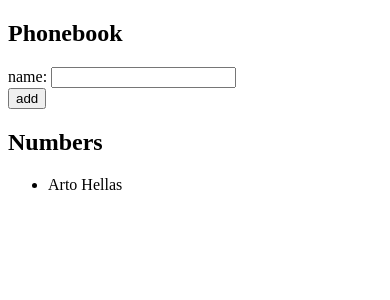
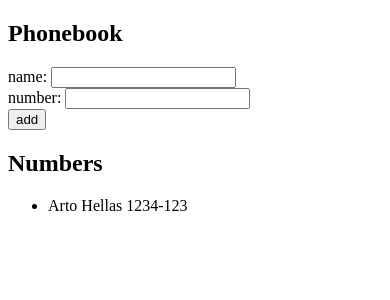
Before and after one commit to estevanjantsk/websovelluskehitys, a React (Vite) app in the folder part2/phonebook/: page / in a window 390 px wide. Shown: the top 300 px of the page. Built offline with nearby package versions, Linux system fonts and the light colour scheme.

Commit message:
2.8: The Phonebook Step3

```diff
--- a/part2/phonebook/src/App.jsx
+++ b/part2/phonebook/src/App.jsx
@@ -2,25 +2,35 @@ import { useState } from 'react'
 
 const App = () => {
   const [persons, setPersons] = useState([
-    { name: 'Arto Hellas' }
+    { name: 'Arto Hellas', number: '1234-123' }
   ])
   const [newName, setNewName] = useState('')
+  const [newNumber, setNewNumber] = useState('')
 
   const handleNewNameChange = (event) => {
-    console.log(event.target.value)
     setNewName(event.target.value)
+  }
+  const handleNewNumberChange = (event) => {
+    setNewNumber(event.target.value)
   }
 
   const addPerson = (event) => {
     event.preventDefault()
 
+    if(persons.find((person) => person.name === newName)) {
+      alert(`${newName} is already added to phonebook`)
+      return
+    }
+
     const personObject = {
       name: newName,
+      number: newNumber,
       id: persons.length + 1,
     }
 
     setPersons(persons.concat(personObject))
     setNewName('')
+    setNewNumber('')
   }
 
   return (
@@ -32,13 +42,17 @@ const App = () => {
             onChange={handleNewNameChange} />
         </div>
         <div>
+          number: <input value={newNumber}
+            onChange={handleNewNumberChange} />
+        </div>
+        <div>
           <button type="submit">add</button>
         </div>
       </form>
       <h2>Numbers</h2>
       <ul>
         {persons.map(note =>
-          <li key={note.id}>{note.name}</li>
+          <li key={note.id}>{note.name} {note.number}</li>
         )}
       </ul>
     </div>
```
